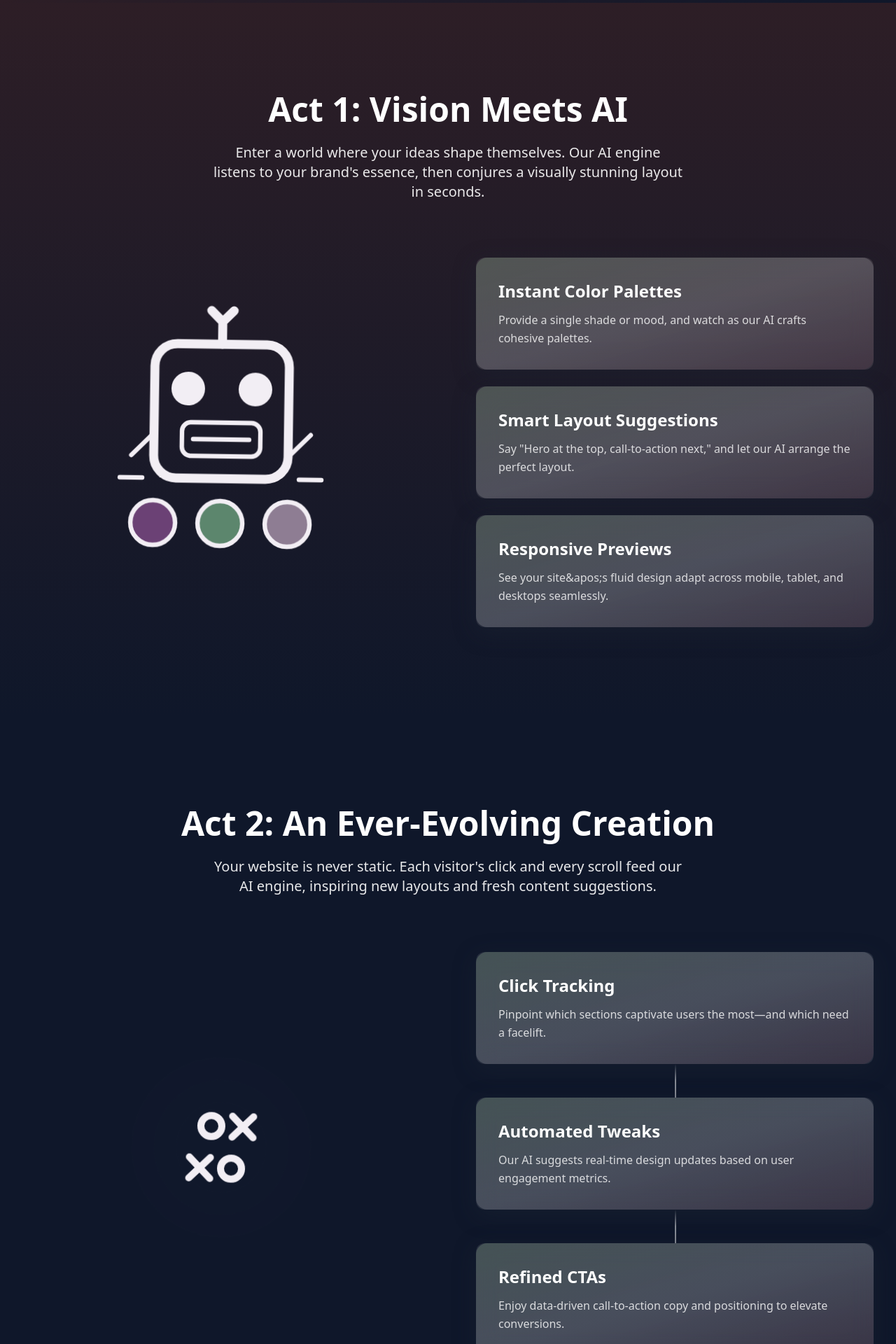
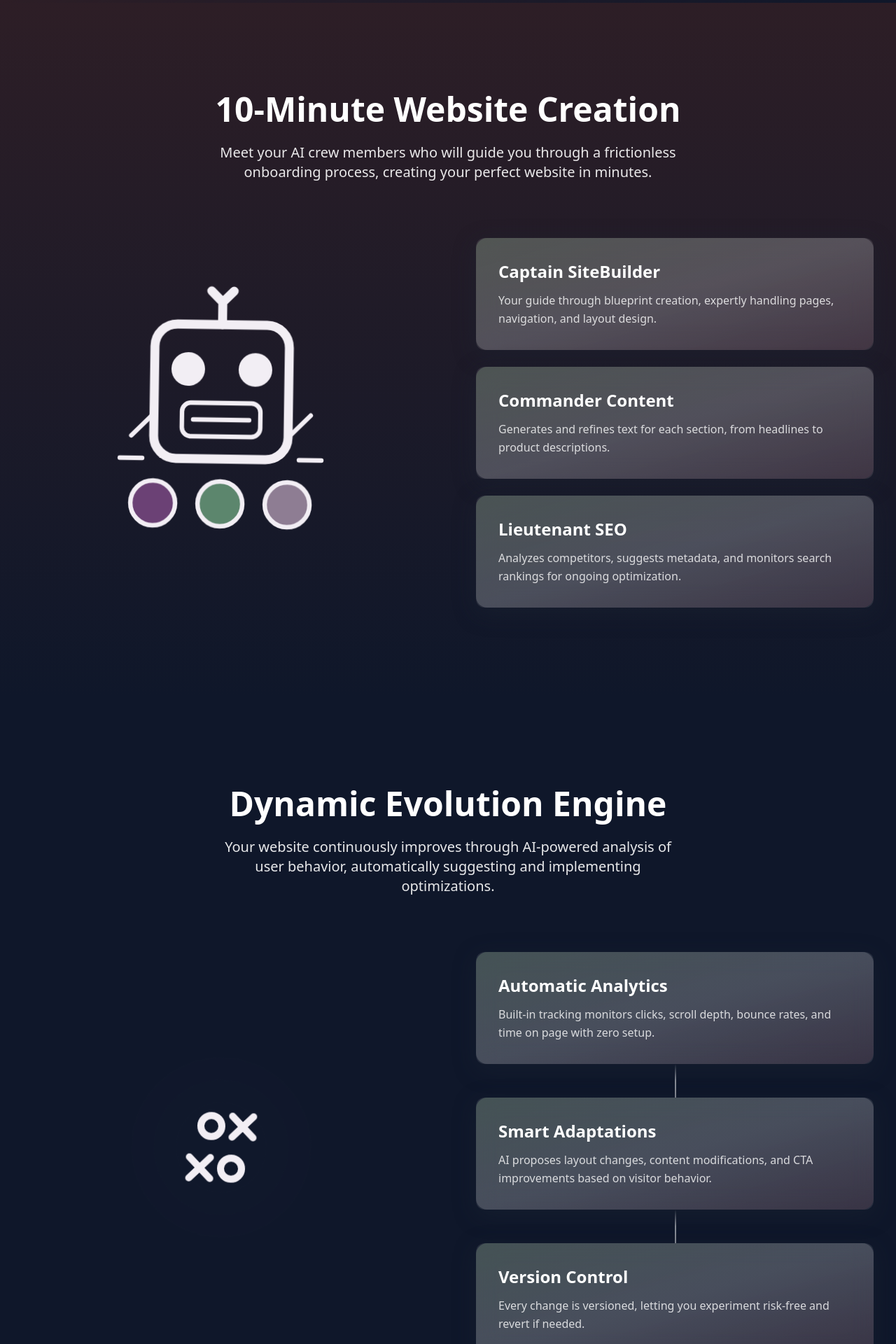
Before and after one commit to verma6uc/creatolabs, a Next.js app: page /features in a window 1280 px wide. Shown: the part 860-2780 px from the top of the page at 70% size. Built offline with nearby package versions, Linux system fonts and the light colour scheme.

Commit message:
Update features page to align with product vision: AI crew, dynamic evolution, competitor insights, and token-based pricing

```diff
--- a/src/components/features/AIDrivenSection.tsx
+++ b/src/components/features/AIDrivenSection.tsx
@@ -8,16 +8,16 @@ interface Feature {
 
 const aiFeatures: Feature[] = [
   {
-    title: 'Instant Color Palettes',
-    description: 'Provide a single shade or mood, and watch as our AI crafts cohesive palettes.'
+    title: 'Captain SiteBuilder',
+    description: 'Your guide through blueprint creation, expertly handling pages, navigation, and layout design.'
   },
   {
-    title: 'Smart Layout Suggestions',
-    description: 'Say "Hero at the top, call-to-action next," and let our AI arrange the perfect layout.'
+    title: 'Commander Content',
+    description: 'Generates and refines text for each section, from headlines to product descriptions.'
   },
   {
-    title: 'Responsive Previews',
-    description: 'See your site&apos;s fluid design adapt across mobile, tablet, and desktops seamlessly.'
+    title: 'Lieutenant SEO',
+    description: 'Analyzes competitors, suggests metadata, and monitors search rankings for ongoing optimization.'
   }
 ];
 
@@ -31,10 +31,10 @@ export const AIDrivenSection = () => {
         <div className="max-w-7xl mx-auto">
           <div className="text-center mb-16">
             <h2 className="text-3xl md:text-5xl font-montserrat font-bold text-white mb-6 animate-fade-up">
-              Act 1: Vision Meets AI
+              10-Minute Website Creation
             </h2>
             <p className="text-xl text-white/90 max-w-2xl mx-auto animate-fade-up animate-delay-100">
-              Enter a world where your ideas shape themselves. Our AI engine listens to your brand&apos;s essence, then conjures a visually stunning layout in seconds.
+              Meet your AI crew members who will guide you through a frictionless onboarding process, creating your perfect website in minutes.
             </p>
           </div>
 
--- a/src/components/features/CompetitorSection.tsx
+++ b/src/components/features/CompetitorSection.tsx
@@ -8,16 +8,16 @@ interface Feature {
 
 const seoFeatures: Feature[] = [
   {
-    title: 'Competitor Dashboard',
-    description: 'Analyze rival traffic and strategies with one click.'
+    title: 'Deep Competitor Analysis',
+    description: 'Integrates with SEMrush and Ahrefs to analyze traffic patterns and top keywords from competitor sites.'
   },
   {
-    title: 'Intelligent Keyword Suggestions',
-    description: 'Our AI recommends keywords tailored to your audience and niche.'
+    title: 'Automatic Page Suggestions',
+    description: 'Identifies common pages and features among top competitors and suggests them for your site structure.'
   },
   {
-    title: 'Automated SEO Health Checks',
-    description: 'Receive alerts if your site\'s performance dips below top industry metrics.'
+    title: 'Live SEO Monitoring',
+    description: 'Lieutenant SEO continuously monitors rankings and suggests new content opportunities to stay competitive.'
   }
 ];
 
@@ -31,10 +31,10 @@ export const CompetitorSection = () => {
         <div className="max-w-7xl mx-auto">
           <div className="text-center mb-16">
             <h2 className="text-3xl md:text-5xl font-montserrat font-bold text-white mb-6 animate-fade-up">
-              Act 3: Rise Above the Crowd
+              Real-Time Competitor Insights
             </h2>
             <p className="text-xl text-white/90 max-w-2xl mx-auto animate-fade-up animate-delay-100">
-              Go beyond cookie-cutter designs. Our platform monitors competitor performance, keywords, and SEO trends, ensuring you stand out in your industry.
+              Stay ahead with continuous competitor monitoring and SEO optimization. Lieutenant SEO analyzes your market and provides actionable recommendations.
             </p>
           </div>
 
--- a/src/components/features/EvolutionSection.tsx
+++ b/src/components/features/EvolutionSection.tsx
@@ -8,16 +8,16 @@ interface Feature {
 
 const timelineNodes: Feature[] = [
   {
-    title: 'Click Tracking',
-    description: 'Pinpoint which sections captivate users the most—and which need a facelift.'
+    title: 'Automatic Analytics',
+    description: 'Built-in tracking monitors clicks, scroll depth, bounce rates, and time on page with zero setup.'
   },
   {
-    title: 'Automated Tweaks',
-    description: 'Our AI suggests real-time design updates based on user engagement metrics.'
+    title: 'Smart Adaptations',
+    description: 'AI proposes layout changes, content modifications, and CTA improvements based on visitor behavior.'
   },
   {
-    title: 'Refined CTAs',
-    description: 'Enjoy data-driven call-to-action copy and positioning to elevate conversions.'
+    title: 'Version Control',
+    description: 'Every change is versioned, letting you experiment risk-free and revert if needed.'
   }
 ];
 
@@ -31,10 +31,10 @@ export const EvolutionSection = () => {
         <div className="max-w-7xl mx-auto">
           <div className="text-center mb-16">
             <h2 className="text-3xl md:text-5xl font-montserrat font-bold text-white mb-6 animate-fade-up">
-              Act 2: An Ever-Evolving Creation
+              Dynamic Evolution Engine
             </h2>
             <p className="text-xl text-white/90 max-w-2xl mx-auto animate-fade-up animate-delay-100">
-              Your website is never static. Each visitor&apos;s click and every scroll feed our AI engine, inspiring new layouts and fresh content suggestions.
+              Your website continuously improves through AI-powered analysis of user behavior, automatically suggesting and implementing optimizations.
             </p>
           </div>
 
--- a/src/components/features/ExtendedFeaturesSection.tsx
+++ b/src/components/features/ExtendedFeaturesSection.tsx
@@ -7,20 +7,20 @@ interface Feature {
 
 const extraFeatures: Feature[] = [
   {
-    title: 'Custom Domains',
-    description: 'Seamlessly connect your own domain—no technical headaches.'
+    title: 'Token-Based Flexibility',
+    description: 'Pay only for what you need with our token system—perfect for bursts of AI activity without upgrading plans.'
   },
   {
-    title: 'Built-In Forms',
-    description: 'Capture leads or inquiries without separate plugins or code.'
+    title: 'Glassmorphism Design',
+    description: 'Modern, translucent UI with subtle blurs and layered depth creates an engaging, futuristic experience.'
   },
   {
-    title: 'Advanced Admin Panel',
-    description: 'Edit, redesign, or roll back versions in a snap.'
+    title: 'Micro-Animations',
+    description: 'Delightful hover effects, loading states, and interactive elements enhance user engagement.'
   },
   {
-    title: 'Team Collaboration',
-    description: 'Invite team members to co-create, manage, and optimize your site together.'
+    title: 'Version History',
+    description: 'Every AI-suggested change is versioned, letting you experiment confidently with new designs.'
   }
 ];
 
@@ -34,10 +34,10 @@ export const ExtendedFeaturesSection = () => {
         <div className="max-w-7xl mx-auto">
           <div className="text-center mb-16">
             <h2 className="text-3xl md:text-5xl font-montserrat font-bold text-white mb-6 animate-fade-up">
-              Final Act: The Extras that Seal the Deal
+              Modern Design & Flexible Pricing
             </h2>
             <p className="text-xl text-white/90 max-w-2xl mx-auto animate-fade-up animate-delay-100">
-              Beyond the core, Creator Lab packs extra punches that make your life easier.
+              Experience our cutting-edge glassmorphism design while enjoying the flexibility of token-based pricing for advanced features.
             </p>
           </div>
 
--- a/src/components/features/HeroSection.tsx
+++ b/src/components/features/HeroSection.tsx
@@ -31,10 +31,10 @@ export const HeroSection = () => {
       <div className="relative z-10 max-w-4xl mx-auto px-6 py-12 text-center">
         <div className="glass-card p-8 md:p-12 rounded-2xl backdrop-blur-lg bg-white/10">
           <h1 className="text-4xl md:text-6xl font-montserrat font-bold text-white mb-6 animate-fade-up">
-            Unleash the Power of Adaptive Creation
+            Meet Your AI Crew for Website Creation
           </h1>
           <p className="text-xl md:text-2xl text-white/90 mb-12 animate-fade-up animate-delay-100">
-            Discover the tools that make your website come alive—guided by AI, refined by your vision.
+            From Captain SiteBuilder to Lieutenant SEO, our AI crew works tirelessly to create, evolve, and optimize your website in real-time.
           </p>
         </div>
       </div>
```
